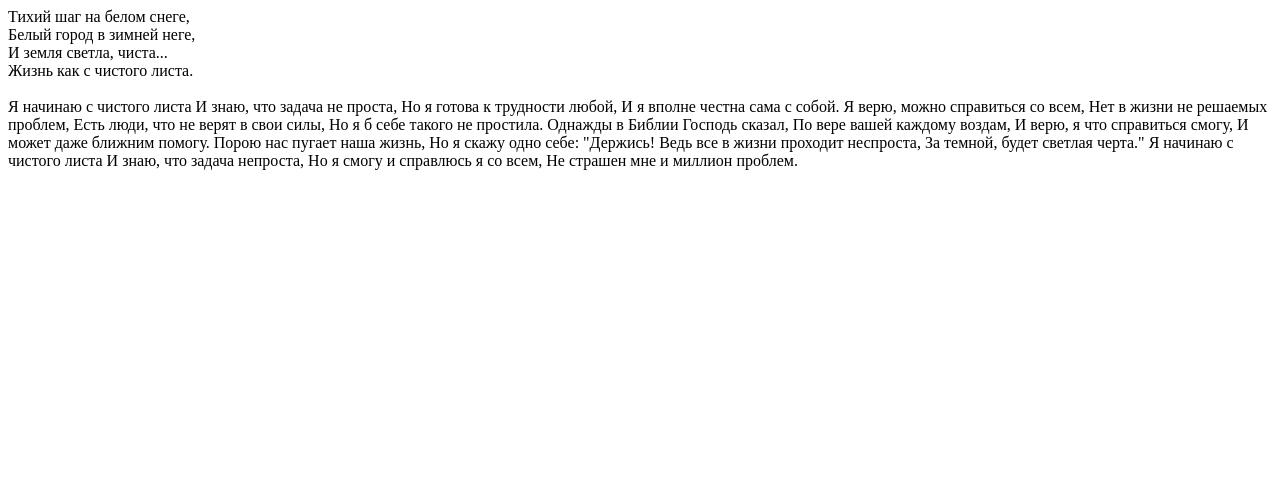
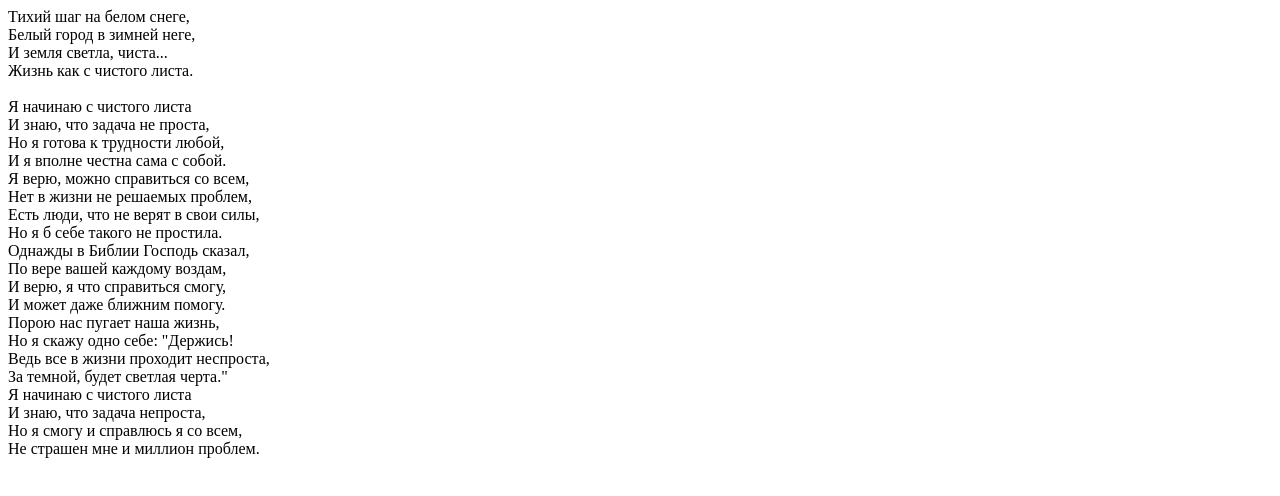
Before and after one commit to Masha-Bushueva/gitTutorial, a plain HTML site: page index.html in a window 1280 px wide. Drawn offline with Linux system fonts and the light colour scheme.

Commit message:
Update index.html
new poem

```diff
--- a/index.html
+++ b/index.html
@@ -10,26 +10,26 @@
     Белый город в зимней неге,<br>
     И земля светла, чиста... <br>
     Жизнь как с чистого листа. <br><br>
-    Я начинаю с чистого листа
-И знаю, что задача не проста,
-Но я готова к трудности любой,
-И я вполне честна сама с собой.
-Я верю, можно справиться со всем,
-Нет в жизни не решаемых проблем,
-Есть люди, что не верят в свои силы,
-Но я б себе такого не простила.
-Однажды в Библии Господь сказал,
-По вере вашей каждому воздам,
-И верю, я что справиться смогу,
-И может даже ближним помогу.
-Порою нас пугает наша жизнь,
-Но я скажу одно себе: "Держись!
-Ведь все в жизни проходит неспроста,
-За темной, будет светлая черта."
-Я начинаю с чистого листа
-И знаю, что задача непроста,
-Но я смогу и справлюсь я со всем,
-Не страшен мне и миллион проблем.
+    Я начинаю с чистого листа<br>
+И знаю, что задача не проста,<br>
+Но я готова к трудности любой,<br>
+И я вполне честна сама с собой.<br>
+Я верю, можно справиться со всем,<br>
+Нет в жизни не решаемых проблем,<br>
+Есть люди, что не верят в свои силы,<br>
+Но я б себе такого не простила.<br>
+Однажды в Библии Господь сказал,<br>
+По вере вашей каждому воздам,<br>
+И верю, я что справиться смогу,<br>
+И может даже ближним помогу.<br>
+Порою нас пугает наша жизнь,<br>
+Но я скажу одно себе: "Держись!<br>
+Ведь все в жизни проходит неспроста,<br>
+За темной, будет светлая черта."<br>
+Я начинаю с чистого листа<br>
+И знаю, что задача непроста,<br>
+Но я смогу и справлюсь я со всем,<br>
+Не страшен мне и миллион проблем.<br>
 
 </body>
 </html>
```
